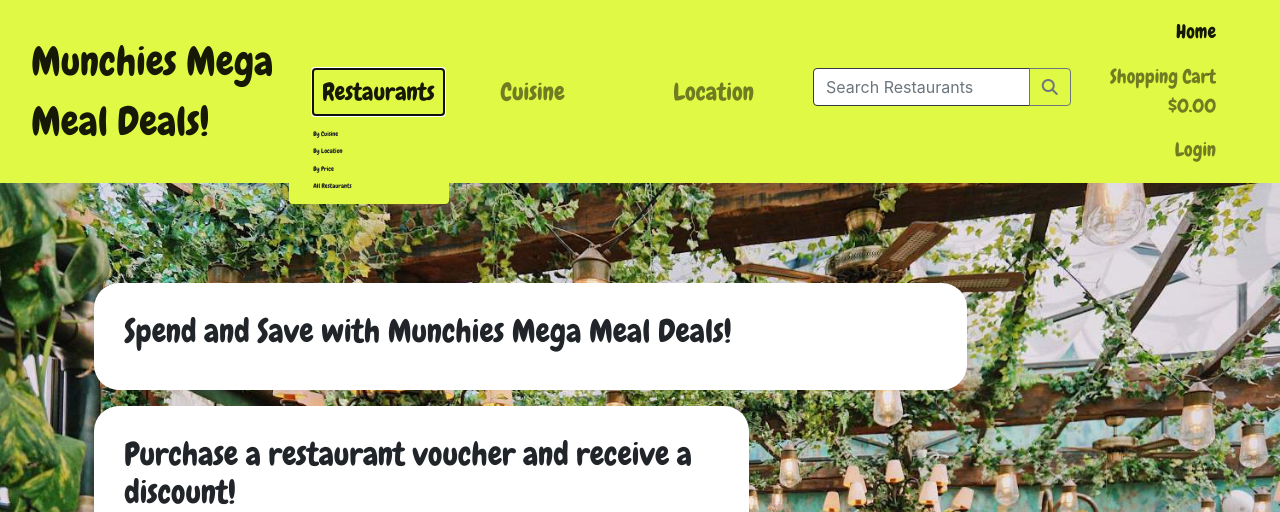
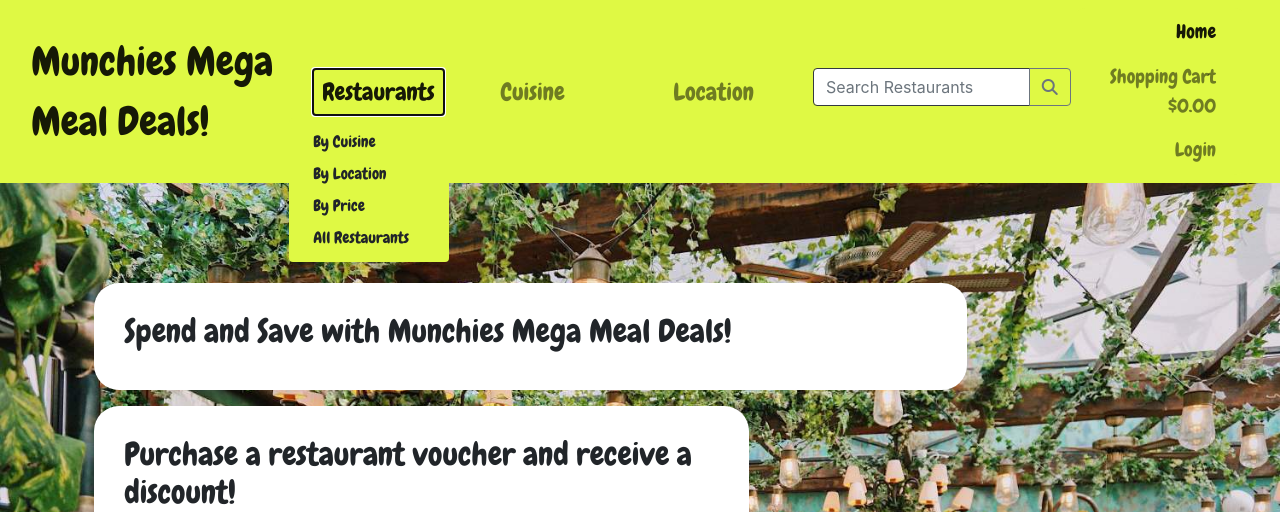
Before and after one commit to Code-Institute-Submissions/project4-6, a Django app: page / in a window 1280 px wide, after a click on "Restaurants". Shown: the top 512 px of the page. Run offline with Django 3.2, Linux system fonts and the light colour scheme; some libraries are stand-ins or nearby versions.

Commit message:
base html css updates2

```diff
--- a/static/css/base.css
+++ b/static/css/base.css
@@ -27,7 +27,7 @@ width: 200px;
 }
 
 .li-dropdown {
-    font-size: .1em;
+    font-size: .8em;
 }
 
 @media only screen and (min-width: 768px) {
@@ -37,8 +37,8 @@ width: 200px;
     border-radius: 15px 15px 15px 0;
   }
   .li-dropdown {
-    font-size: .4em;
-}
+    font-size: 1em;
+  }
 }
 
 .verli {
```
